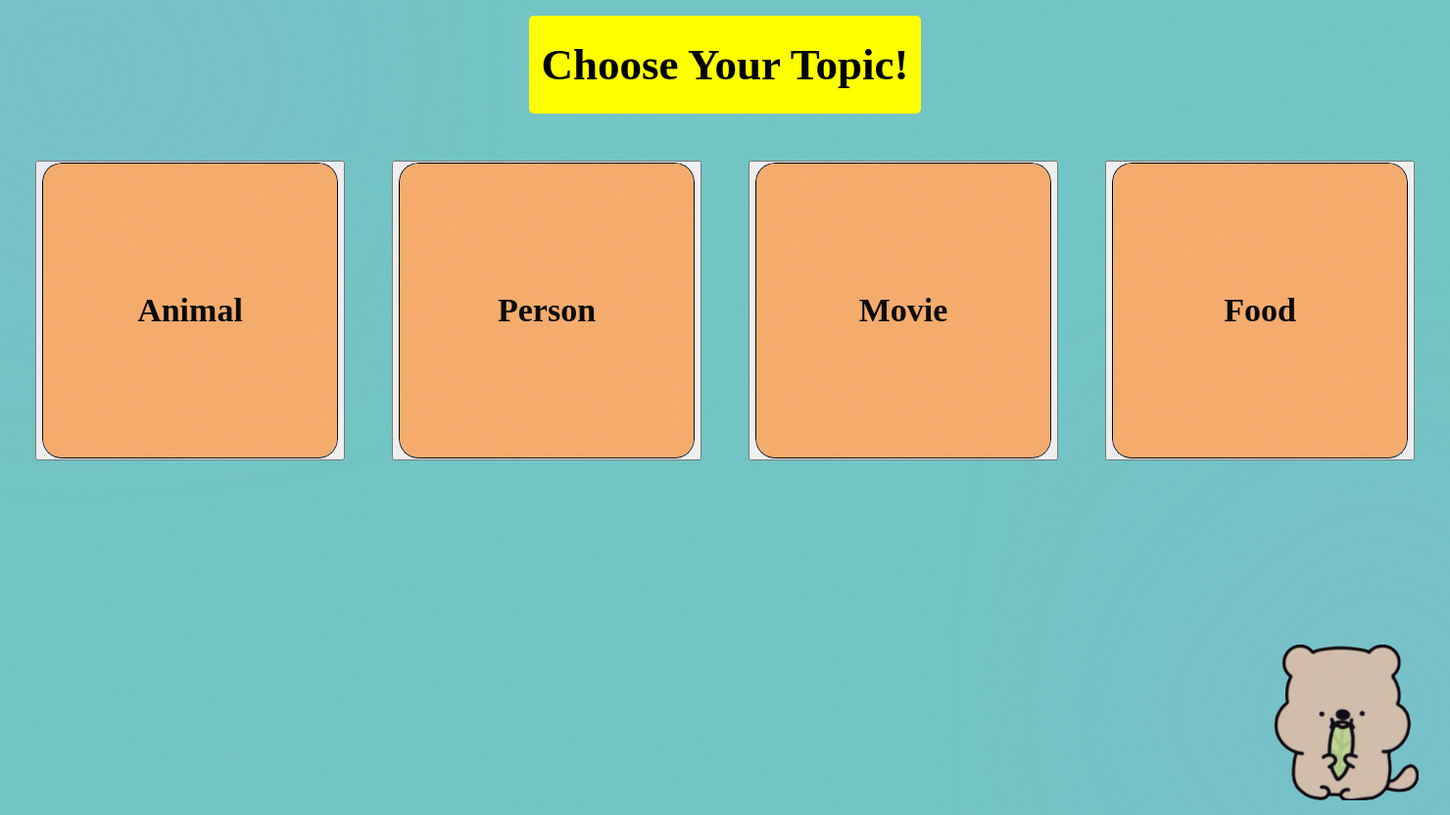
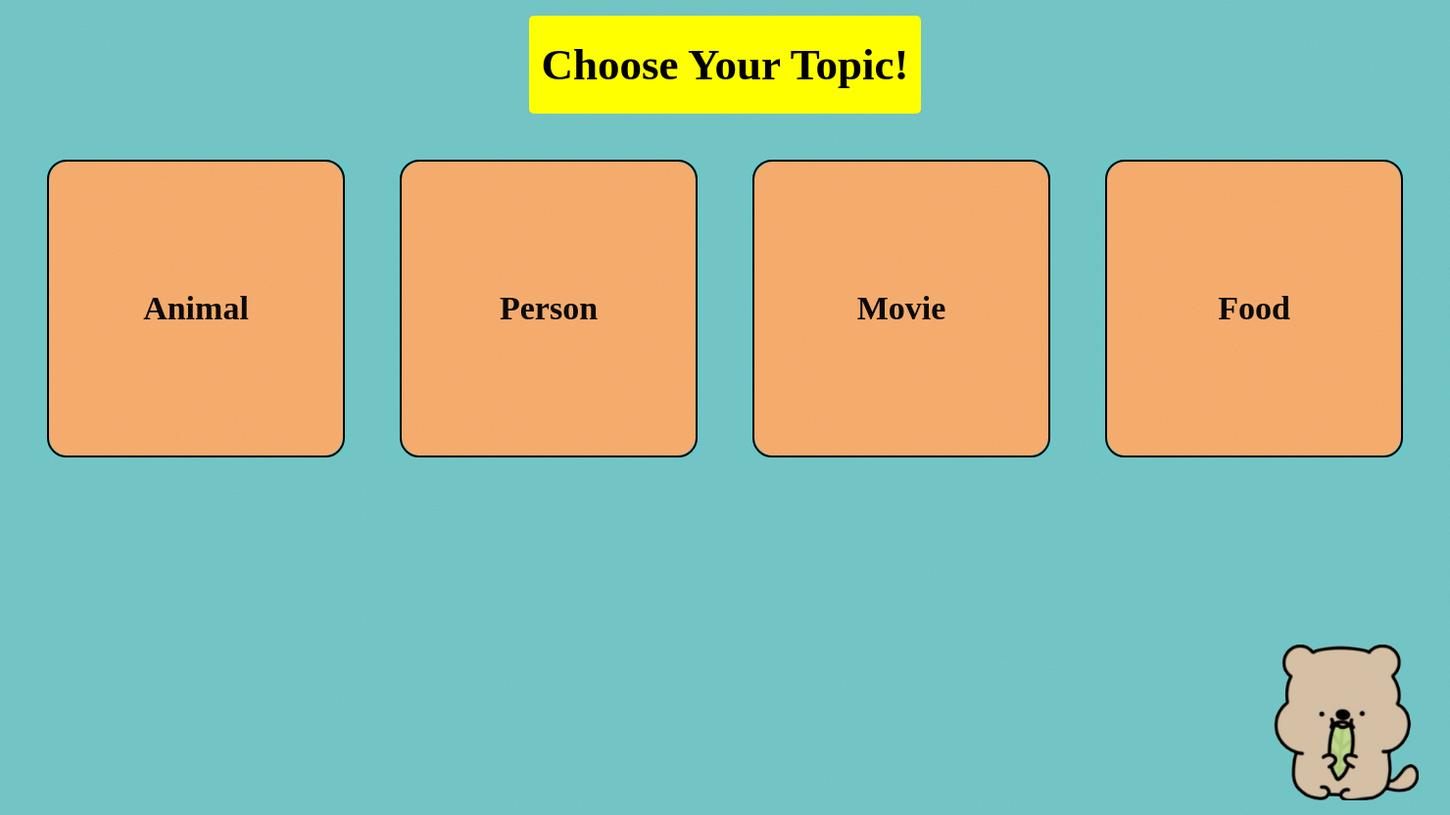
Before and after one commit to parky0113/CITS3403, a Flask app: page /topic in a window 1480 px wide. Shown: the whole page at 98% size. Run offline with Flask 3, Linux system fonts and the light colour scheme; some web fonts are replaced.

Commit message:
Category page extra border fix

```diff
--- a/chat/static/category.css
+++ b/chat/static/category.css
@@ -52,11 +52,6 @@
     font-family: Chau Philomene One;
   }
 
-  p {
-    font-size: 16px;
-  }
-
-
   body::before,
   body::after {
     position: absolute;
@@ -92,6 +87,11 @@
     gap: 3em;
   }
 
+  button {
+    background-color: #6FC6C6;
+    border:none;
+  }
+
   .card {
     display: flex;
     flex-direction: column;
@@ -117,13 +117,7 @@
     height: 100%;
     z-index: 2;
     border-radius: 20px;
-    border: 1px solid transparent;
-    background: linear-gradient(135deg,var(--border-grd1),var(--border-grd2)) border-box;
-    -webkit-mask:
-       linear-gradient(#fff 0 0) padding-box,
-       linear-gradient(#fff 0 0);
-    -webkit-mask-composite: xor;
-            mask-composite: exclude;
+    border: 2px solid black;
   }
 
   .filter {
@@ -179,14 +173,8 @@
     transition: all ease 0.3s;
   }
 
-  .card:hover > .filter {
-    opacity: 22%;
-    transition: all ease 0.3s;
-    mix-blend-mode: hard-light;
-  }
-
   .card:hover > .shadow {
-    box-shadow: 0px 4px 80px 10px rgb(173,155,255,0.4);
+    box-shadow: 0px 4px 80px 10px rgba(243, 152, 6, 0.892);
     z-index: 1;
     transition: all ease 0.3s;
   }
@@ -204,91 +192,3 @@
     left: 1300px;
     overflow: hidden;
   }
-
-
-  /* Screen */
-
-  @media only screen and (max-width: 900px) {
-    .row {
-      flex-direction: column;
-    }
-  }
-
-
-  /* Background effects */
-
-  .circle {
-    height: 150px;
-    width: 150px;
-    position: absolute;
-    background-color: #AD9BFF;
-    filter: blur(150px);
-    border-radius: 100px;
-  }
-
-  .one {
-    left: 0;
-    top: 0;
-  }
-
-  .two {
-    bottom: 0;
-    right: 0;
-  }
-
-
-
-
-  /* Button */
-
-  .button {
-    height: 70px !important;
-    width: 230px !important;
-
-
-  }
-
-  .filter2 {
-    position: absolute;
-
-    width: 230px;
-    height: 70px;
-    z-index: 2;
-    background: #000;
-    filter: url(#noiseFilter3);
-    opacity: 16%;
-    clip-path: url(#rounded-clip2);
-    mix-blend-mode: hard-light;
-    transition: all ease 0.3s;
-  }
-
-  a {
-    text-decoration: none;
-    color: inherit;
-    font-size: 24px;
-    height: 70px;
-    align-items: center;
-    display: flex;
-    z-index: 5;
-  }
-
-  .backdrop2 {
-    position: absolute;
-    width: 230px;
-    height: 70px;
-    background: radial-gradient(circle at top, var(--radial-center), var(--radial-edge)), linear-gradient(135deg, var(--card-grd1), var(--card-grd2));
-    z-index: -2;
-    border-radius: 20px;
-    opacity: 20%;
-    transition: all ease 0.3s;
-  }
-
-  .card:hover > .backdrop2 {
-    width: 260px;
-    height: 100px;
-    background: radial-gradient(circle at top, var(--radial-center), var(--radial-edge)), linear-gradient(135deg, var(--card-grd1), var(--card-grd2));
-    z-index: -2;
-    border-radius: 33px;
-    opacity: 20%;
-    transition: all ease 0.3s;
-  }
```
Also changed, not shown: chat/static/signup.css (+6 -2 lines), 1 other file.
